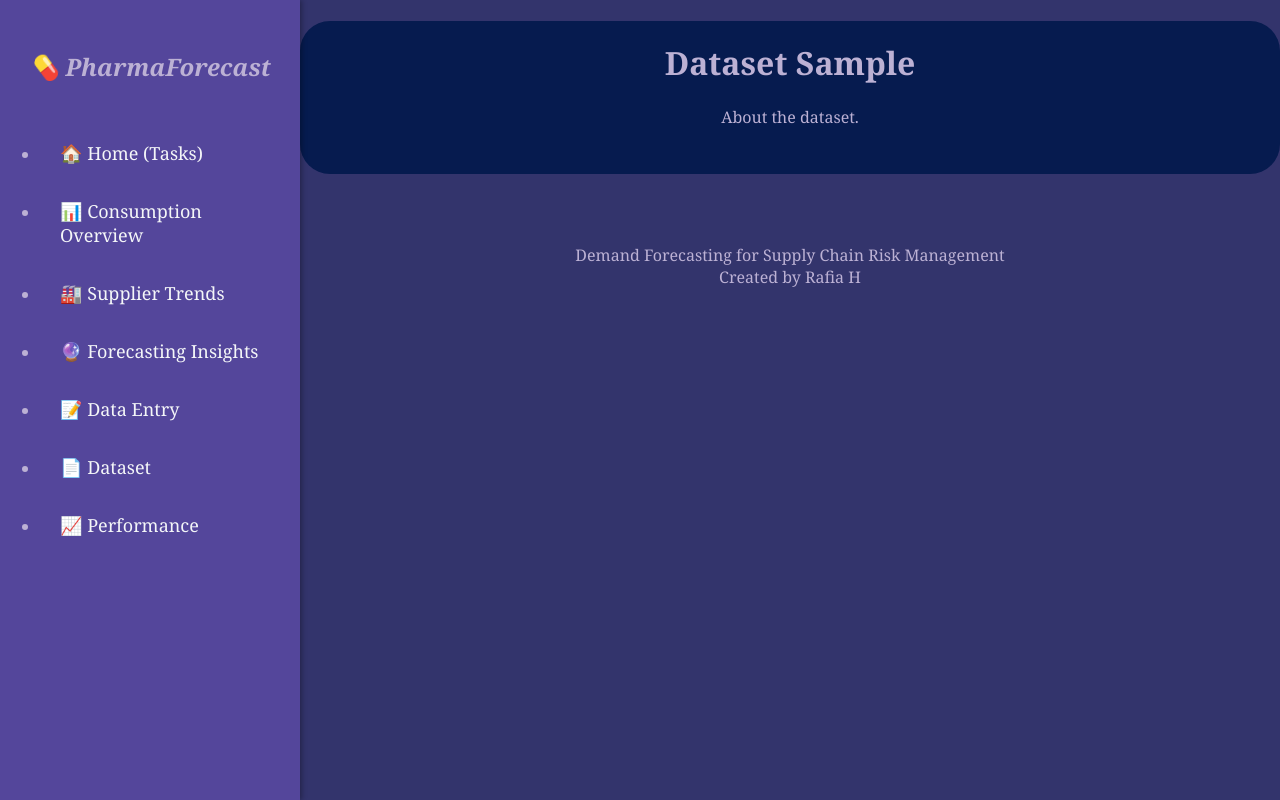
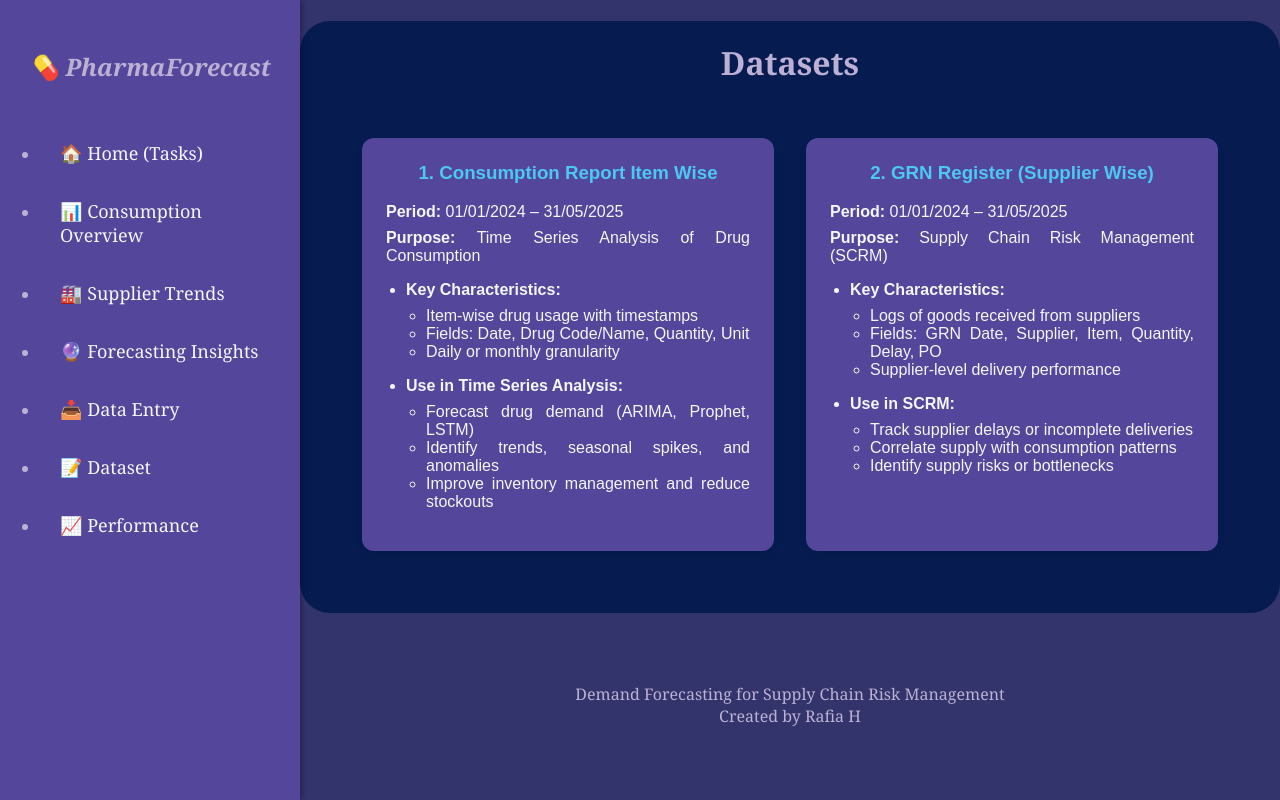
Before and after one commit to rafiahossain/PharmaForecast, a Flask app: page /dataset in a window 1280 px wide. Run offline with Flask 3, Linux system fonts and the light colour scheme.

Commit message:
Dataset Page Content and scss

```diff
--- a/static/styles.css
+++ b/static/styles.css
@@ -67,8 +67,52 @@ body h2 {
 .content h1 {
   color: #bcb1d4;
 }
+.content h2 {
+  color: #4cc8f2;
+}
 .content h4 {
   color: #061d5d;
+}
+.content .dataset-container {
+  display: flex;
+  justify-content: space-between;
+  gap: 2rem;
+  font-family: Arial, sans-serif;
+  padding: 2rem;
+  flex-wrap: nowrap;
+}
+.content .dataset-container .dataset-box {
+  flex: 1;
+  min-width: 0;
+  background-color: #54469b;
+  padding: 1.5rem;
+  border-radius: 0.75rem;
+  box-shadow: 0 4px 8px rgba(0, 0, 0, 0.05);
+  color: #f4f6f8;
+}
+.content .dataset-container .dataset-box h3 {
+  margin-top: 0;
+  color: #4cc8f2;
+}
+.content .dataset-container .dataset-box ul {
+  margin: 1rem 0;
+  padding-left: 1.25rem;
+}
+.content .dataset-container .dataset-box ul ul {
+  padding-left: 1.25rem;
+  margin-top: 0.5rem;
+}
+.content .dataset-container .dataset-box p {
+  margin: 0.5rem 0;
+  text-align: justify;
+}
+.content .dataset-container .dataset-box li {
+  text-align: justify;
+}
+@media (max-width: 768px) {
+  .content .dataset-container {
+    flex-direction: column;
+  }
 }
 .content table {
   width: 100%;
@@ -115,19 +159,32 @@ body h2 {
   background-color: #bcb1d4;
 }
 .content input {
-  padding: 10px;
   margin: 20px 5px 5px 5px;
   border: none;
   border-radius: 30px;
   padding: 15px 30px;
   font-size: 18px;
 }
-.content #btn_add {
+.content #btn_add_task {
   background-color: #33346c;
   color: #f4f6f8;
   cursor: pointer;
   font-family: Cambria, Cochin, Georgia, Times, "Times New Roman", serif;
 }
-.content #btn_add:hover {
+.content #btn_add_task:hover {
+  background-color: #061d5d;
+}
+.content #btn_upload_files {
+  background-color: #33346c;
+  color: #f4f6f8;
+  cursor: pointer;
+  font-family: Cambria, Cochin, Georgia, Times, "Times New Roman", serif;
+  margin: 20px 5px 5px 5px;
+  border: none;
+  border-radius: 30px;
+  padding: 15px 30px;
+  font-size: 18px;
+}
+.content #btn_upload_files:hover {
   background-color: #061d5d;
 }/*# sourceMappingURL=styles.css.map */
--- a/static/styles.scss
+++ b/static/styles.scss
@@ -103,8 +103,64 @@ body {
     color: $text-light;           // ← uses $text-light
   }
 
+  h2 {
+    color: $accent;
+  }
+
   h4 {
     color: $bg-darker;            // ← uses $bg-darker
+  }
+
+  // ----------------------
+  // 😁 Dataset Page
+  // ----------------------
+  .dataset-container {
+    display: flex;
+    justify-content: space-between;
+    gap: 2rem;
+    font-family: Arial, sans-serif;
+    padding: 2rem;
+    flex-wrap: nowrap;
+
+    .dataset-box {
+      flex: 1;
+      min-width: 0; // ensures shrinkable content
+      background-color: $primary;
+      padding: 1.5rem;
+      border-radius: 0.75rem;
+      box-shadow: 0 4px 8px rgba(0, 0, 0, 0.05);
+      color: $on-dark;
+      h3 {
+        margin-top: 0;
+        color: $accent;
+      }
+
+      ul {
+        margin: 1rem 0;
+        padding-left: 1.25rem;
+
+        ul {
+          padding-left: 1.25rem;
+          margin-top: 0.5rem;
+        }
+      }
+
+      p {
+        margin: 0.5rem 0;
+        text-align:justify;
+      }
+
+      li {
+        text-align:justify;
+      }
+    }
+  }
+
+  // Optional: Make it stack vertically on small screens
+  @media (max-width: 768px) {
+    .dataset-container {
+      flex-direction: column;
+    }
   }
 
   table {
@@ -159,7 +215,6 @@ body {
   }
 
   input {
-    padding: 10px;
     margin: 20px 5px 5px 5px;
     border: none;
     border-radius: 30px;
@@ -167,7 +222,9 @@ body {
     font-size: 18px;
   }
 
-  #btn_add {
+  //From Index Html
+  //inherit qualities from <input>
+  #btn_add_task {
     background-color: $bg-dark;      // ← uses $bg-dark
     color: $on-dark;                 // ← uses $on-dark
     cursor: pointer;
@@ -177,4 +234,22 @@ body {
       background-color: $bg-darker;  // ← uses $bg-darker
     }
   }
+
+  //From Data Entry Html
+  // Does not inherit qualities from <input> because its <button>
+  #btn_upload_files {
+    background-color: $bg-dark;      // ← uses $bg-dark
+    color: $on-dark;                 // ← uses $on-dark
+    cursor: pointer;
+    font-family: Cambria, Cochin, Georgia, Times, 'Times New Roman', serif;
+    margin: 20px 5px 5px 5px;
+    border: none;
+    border-radius: 30px;
+    padding: 15px 30px;
+    font-size: 18px;
+
+    &:hover {
+      background-color: $bg-darker;  // ← uses $bg-darker
+    }
+  }
 }
--- a/templates/base.html
+++ b/templates/base.html
@@ -16,8 +16,8 @@
         <li><a href="/consumption">📊 Consumption Overview</a></li>
         <li><a href="/suppliers">🏭 Supplier Trends</a></li>
         <li><a href="/forecasting">🔮 Forecasting Insights</a></li>
-        <li><a href="/data-entry">📝 Data Entry</a></li>
-        <li><a href="/dataset">📄 Dataset</a></li>
+        <li><a href="/data-entry">📥 Data Entry</a></li>
+        <li><a href="/dataset">📝 Dataset</a></li>
         <li><a href="/performance">📈 Performance</a></li>
       </ul>
     </nav>
--- a/templates/data_entry.html
+++ b/templates/data_entry.html
@@ -18,6 +18,6 @@
     </div>
 
     <br>
-    <button type="submit" id="btn_add">Upload Files</button>
+    <button type="submit" id="btn_upload_files">Upload Files</button>
   </form>
 {% endblock %}
--- a/templates/dataset.html
+++ b/templates/dataset.html
@@ -3,6 +3,52 @@
 {% block title %}Dataset Overview{% endblock %}
 
 {% block body %}
-  <h1>Dataset Sample</h1>
-  <p>About the dataset.</p>
+  <h1>Datasets</h1>
+<div class="dataset-container">
+  <div class="dataset-box">
+    <h3>1. Consumption Report Item Wise</h3>
+    <p><strong>Period:</strong> 01/01/2024 – 31/05/2025</p>
+    <p><strong>Purpose:</strong> Time Series Analysis of Drug Consumption</p>
+    <ul>
+      <li><strong>Key Characteristics:</strong>
+        <ul>
+          <li>Item-wise drug usage with timestamps</li>
+          <li>Fields: Date, Drug Code/Name, Quantity, Unit</li>
+          <li>Daily or monthly granularity</li>
+        </ul>
+      </li>
+      <li><strong>Use in Time Series Analysis:</strong>
+        <ul>
+          <li>Forecast drug demand (ARIMA, Prophet, LSTM)</li>
+          <li>Identify trends, seasonal spikes, and anomalies</li>
+          <li>Improve inventory management and reduce stockouts</li>
+        </ul>
+      </li>
+    </ul>
+  </div>
+
+  <div class="dataset-box">
+    <h3>2. GRN Register (Supplier Wise)</h3>
+    <p><strong>Period:</strong> 01/01/2024 – 31/05/2025</p>
+    <p><strong>Purpose:</strong> Supply Chain Risk Management (SCRM)</p>
+    <ul>
+      <li><strong>Key Characteristics:</strong>
+        <ul>
+          <li>Logs of goods received from suppliers</li>
+          <li>Fields: GRN Date, Supplier, Item, Quantity, Delay, PO</li>
+          <li>Supplier-level delivery performance</li>
+        </ul>
+      </li>
+      <li><strong>Use in SCRM:</strong>
+        <ul>
+          <li>Track supplier delays or incomplete deliveries</li>
+          <li>Correlate supply with consumption patterns</li>
+          <li>Identify supply risks or bottlenecks</li>
+        </ul>
+      </li>
+    </ul>
+  </div>
+</div>
+
+
 {% endblock %}
--- a/templates/index.html
+++ b/templates/index.html
@@ -32,7 +32,7 @@
         {% endif %}
         <form action="/" method="POST">
             <input type="text" name="content" id="content" />
-            <input type="submit" value="Add Task" id="btn_add"/>
+            <input type="submit" value="Add Task" id="btn_add_task"/>
         </form>
     </div>
 {% endblock %}
```
Also changed, not shown: 1 other file.
